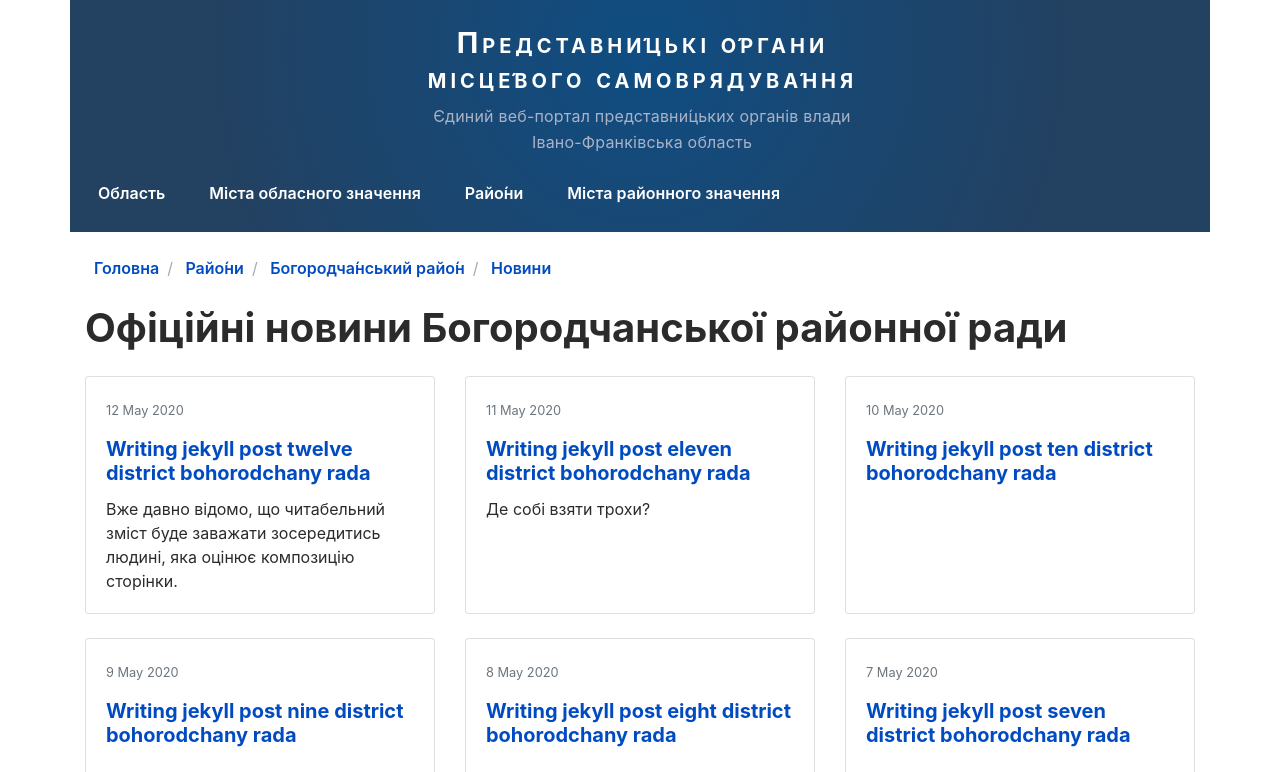
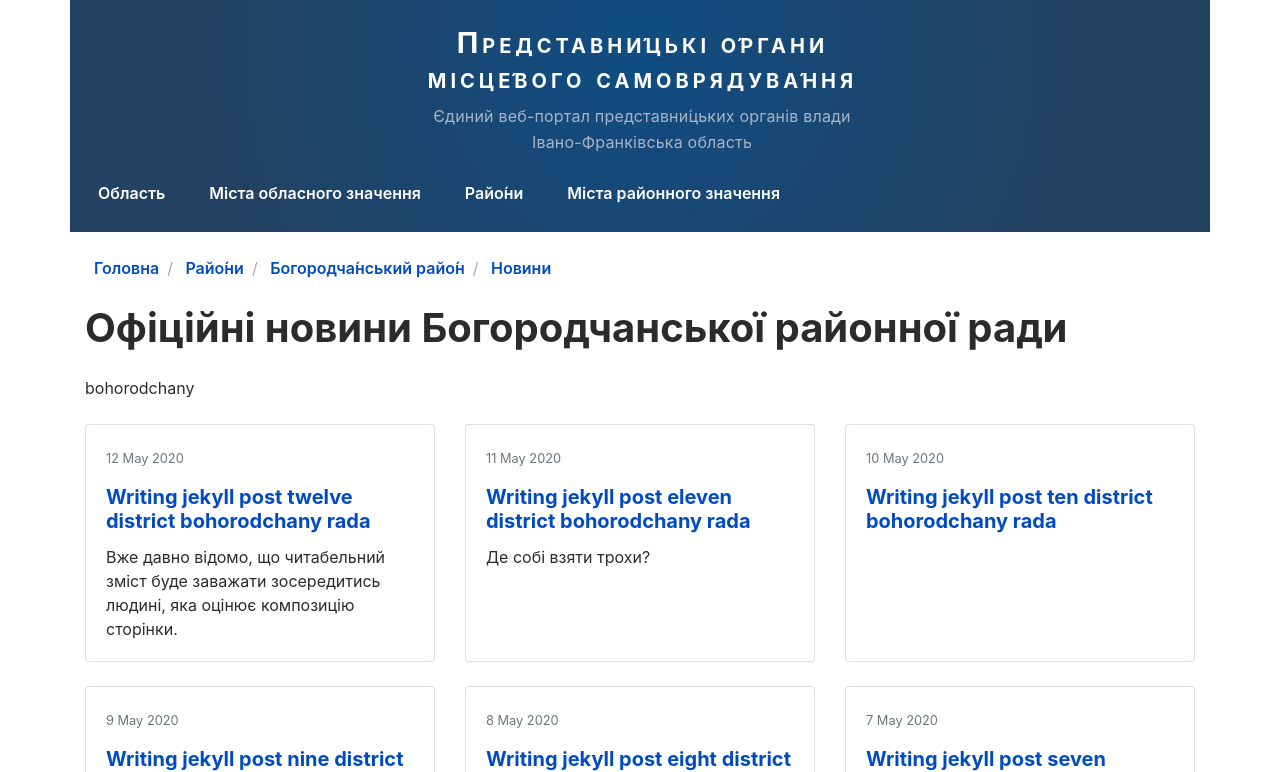
Before and after one commit to typo3uk/typo3uk.github.io, a Jekyll site: the page built from district/bohorodchany/news/index.html, in a window 1280 px wide and 900 px high, cut to the strip 128-900 px from the top of the window. Built offline with Jekyll 4.4.1, drawn with Linux system fonts in a browser that asks for light colours.

Commit message:
Change #571

```diff
--- a/district/bohorodchany/news/index.html
+++ b/district/bohorodchany/news/index.html
@@ -10,6 +10,7 @@ pagination:
   sort_field: 'date'
 breadcrumb: Новини
 ---
-{{cat}}
+{{page.pagination.category}}<br>
+{{cat}}<br>
 {%- assign cat = page.dir | remove: "news/" | split: '/' | last -%}
 {% include news-list.html cat=cat %}
```
